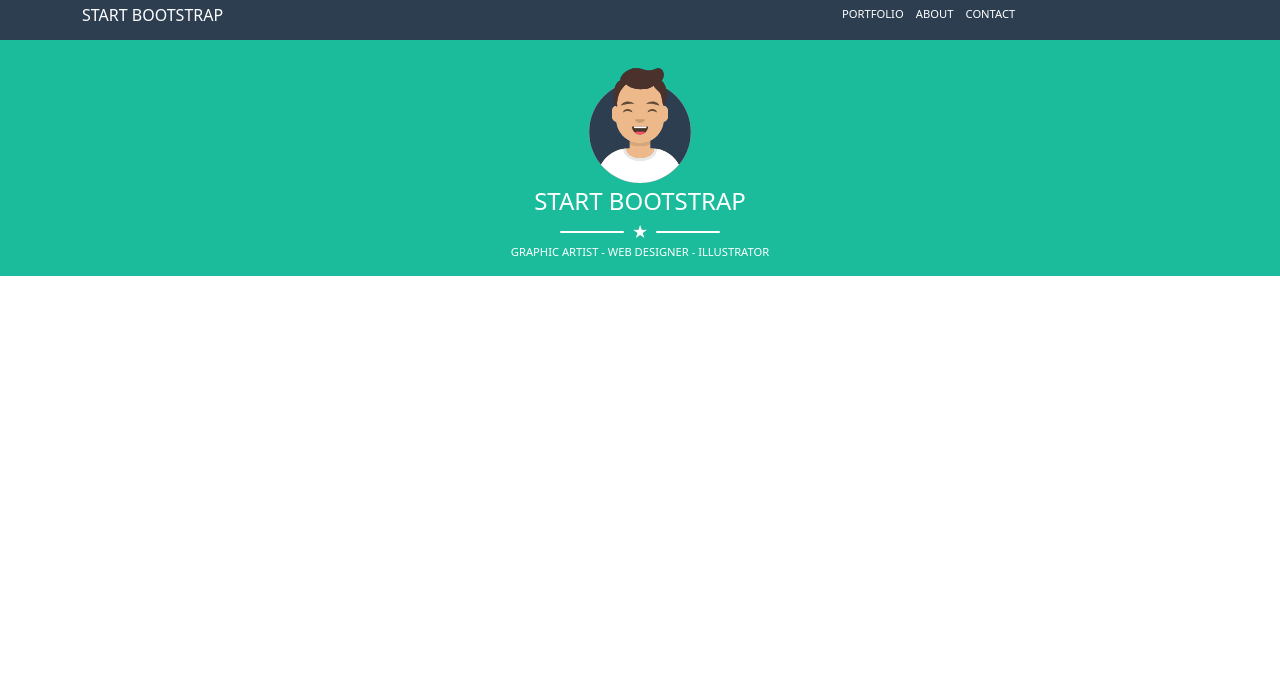
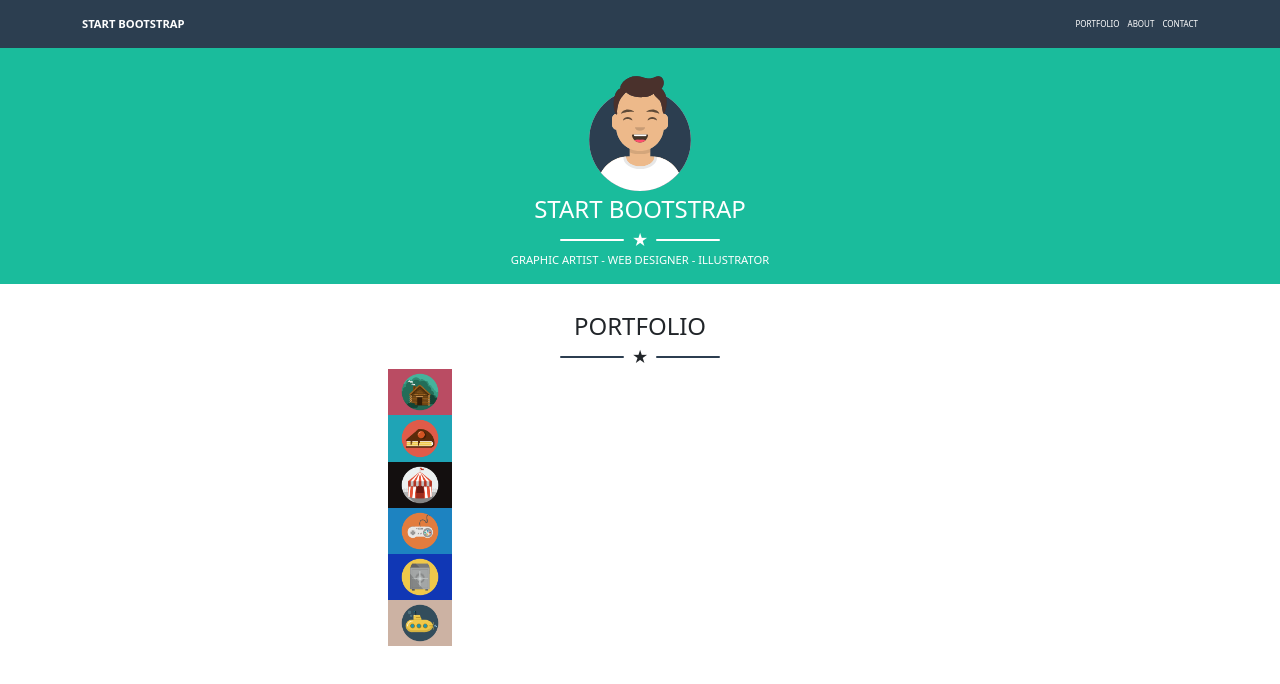
Before and after one commit to Rocca-Francesco/html-css-bootstrap-freelancer, a plain HTML site: page index.html in a window 1280 px wide. Drawn offline with nearby package versions, Linux system fonts and the light colour scheme.

Commit message:
header definitivo

```diff
--- a/css/style.css
+++ b/css/style.css
@@ -8,18 +8,42 @@
     border: 1px solid black;
 } */
 
+/* generals */
+
+.sectionsTitle {
+    font-size: 1.5rem;
+}
+
+.sectionsLine {
+    background-color: #2c3e50;
+    width: 4rem;
+    height: 2px;
+    border-radius: 2px;
+}
+
 /* header */
 header {
     background-color: #2c3e50;
     color: white;
 }
 
+.intestazione {
+    height: 3rem;
+}
+
 .logo {
-    font-size: 1rem;
+    font-size: 0.7rem;
+    font-weight: bold;
+    margin: 0;
+}
+
+
+.navBar {
+    margin: 0;
 }
 
 .navBarLi {
-    font-size: 0.7rem;
+    font-size: 0.5rem;
 }
 
 /* jumbotron */
@@ -32,17 +56,15 @@ header {
     width: 7rem;
 }
 
-.jumboTitle {
-    font-size: 1.5rem;
-}
-
 .jumboLine {
     background-color: white;
-    width: 4rem;
-    height: 2px;
-    border-radius: 2px;
 }
 
 .jumboText {
     font-size: 0.7rem;
 }
+
+/* portfolio */
+.cardsImg {
+    width: 4rem;
+}
--- a/index.html
+++ b/index.html
@@ -19,12 +19,21 @@
     <!-- header -->
     <header>
         <div class="container-md">
-            <div class="intestazione row d-flex justify-content-between">
-                <div class="col-4 d-flex align-items-center">
+            <div class="row d-flex justify-content-between">
+                <div class="intestazione col-6 d-flex align-items-center">
                     <h1 class="logo">START BOOTSTRAP</h1>
                 </div>
-                <div class="col-4">
-                    <ul class="navBar list-inline">
+                <div class="intestazione col-3  d-flex align-items-center justify-content-end">
+                    <div>
+                        <span class="navBarSmall d-flex align-items-center border rounded p-1 d-md-none">
+                            <svg xmlns="http://www.w3.org/2000/svg" width="16" height="16" fill="currentColor"
+                                class="bi bi-list" viewBox="0 0 16 16">
+                                <path fill-rule="evenodd"
+                                    d="M2.5 12a.5.5 0 0 1 .5-.5h10a.5.5 0 0 1 0 1H3a.5.5 0 0 1-.5-.5zm0-4a.5.5 0 0 1 .5-.5h10a.5.5 0 0 1 0 1H3a.5.5 0 0 1-.5-.5zm0-4a.5.5 0 0 1 .5-.5h10a.5.5 0 0 1 0 1H3a.5.5 0 0 1-.5-.5z" />
+                            </svg>
+                        </span>
+                    </div>
+                    <ul class="navBar list-inline d-none d-md-flex align-items-center">
                         <li class="navBarLi list-inline-item">PORTFOLIO</li>
                         <li class="navBarLi list-inline-item">ABOUT</li>
                         <li class="navBarLi list-inline-item">CONTACT</li>
@@ -37,20 +46,53 @@
     <!-- jumbotron -->
     <section id="jumbotron">
         <div class="row d-flex justify-content-center pt-4">
-            <div class="jumbo col-8 d-flex  flex-column align-items-center">
+            <div class="jumbo col-8 d-flex flex-column align-items-center">
                 <img class="jumboImg" src="./img/avatar.svg" alt="">
-                <h2 class="jumboTitle m-1">START BOOTSTRAP</h2>
+                <!-- titolo section -->
+                <h2 class="sectionsTitle m-1">START BOOTSTRAP</h2>
                 <div class="d-flex align-items-center">
-                    <span class="jumboLine m-2"></span>
-                    <span class="jumboStar">&bigstar;</span>
-                    <span class="jumboLine m-2"></span>
+                    <span class="sectionsLine jumboLine m-2"></span>
+                    <span class="sectionsStar">&bigstar;</span>
+                    <span class="sectionsLine jumboLine m-2"></span>
                 </div>
                 <p class="jumboText">GRAPHIC ARTIST - WEB DESIGNER - ILLUSTRATOR</p>
             </div>
         </div>
     </section>
 
-
+    <!-- portfolio -->
+    <section id="portfolio ">
+        <div class="container-md d-flex flex-column align-items-center mt-4">
+            <!-- titolo section -->
+            <h2 class="sectionsTitle m-1">PORTFOLIO</h2>
+            <div class="d-flex align-items-center">
+                <span class="sectionsLine m-2"></span>
+                <span class="sectionsStar">&bigstar;</span>
+                <span class="sectionsLine m-2"></span>
+            </div>
+            <!-- cards -->
+            <div class="cards row d-flex">
+                <div class="cardsBox col-12">
+                    <img class="cardsImg" src="./img/cabin.png" alt="house">
+                </div>
+                <div class="cardsBox col-12">
+                    <img class="cardsImg" src="./img/cake.png" alt="cake">
+                </div>
+                <div class="cardsBox col-12">
+                    <img class="cardsImg" src="./img/circus.png" alt="circus">
+                </div>
+                <div class="cardsBox col-12">
+                    <img class="cardsImg" src="./img/game.png" alt="game">
+                </div>
+                <div class="cardsBox col-12">
+                    <img class="cardsImg" src="./img/safe.png" alt="safe">
+                </div>
+                <div class="cardsBox col-12">
+                    <img class="cardsImg" src="./img/submarine.png" alt="submarine">
+                </div>
+            </div>
+        </div>
+    </section>
 </body>
 
 </html>
```
